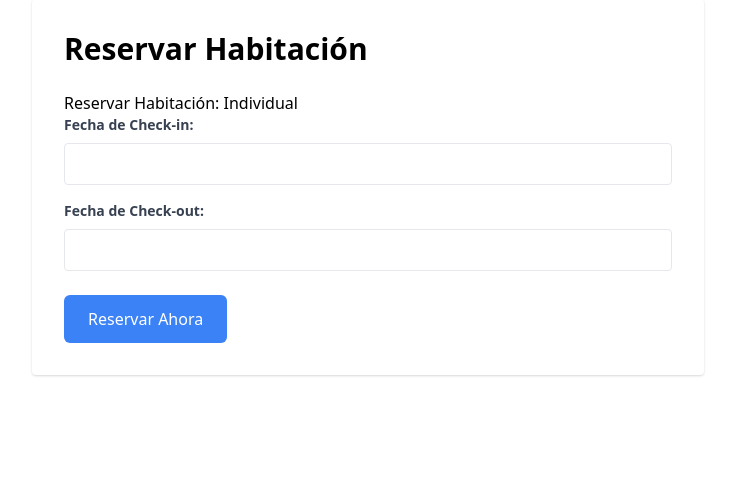
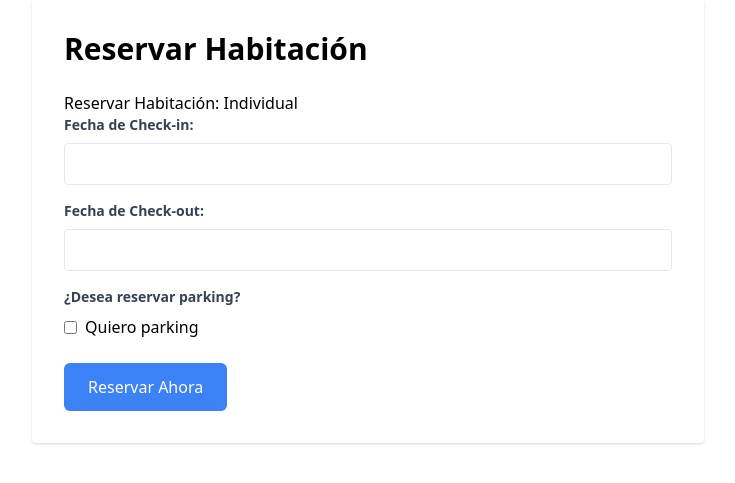
Before and after one commit to PabloAndericaTorrado/HotelPerikero-Laravel, a Laravel app: page /reservas/create/1 in a window 1280 px wide. Shown: the part 161-644 px from the top of the page, without its empty margins (272-1007 px from the left). Run offline with Laravel 10, Linux system fonts and the light colour scheme; data comes from the database, SQL or seed files in the repository; some libraries are stand-ins or nearby versions.

Commit message:
Quilombo Parking con blade

```diff
--- a/app/Http/Controllers/ReservaController.php
+++ b/app/Http/Controllers/ReservaController.php
@@ -73,13 +73,13 @@ class ReservaController extends Controller
         ]);
 
         $reserva->precio_total = $reserva->calculateTotalPrice();
-        $reservaParking = new Parking();
-        $reservaParking->reserva_id = $reserva->id;
-        $reservaParking->fecha_inicio = $reserva->check_in;
-        $reservaParking->fecha_fin = $reserva->check_out;
-        $reservaParking->disponibilidad = 'ocupada';
-        $reserva->save();
-
+        $parking = new Parking([
+            'matricula' => $request->input('matricula'),
+            'fecha_inicio' => now(),
+            'fecha_fin' => now(),
+            'disponibilidad' => true,
+        ]);
+        $reserva->parkingReserva()->save($parking);
         return redirect()->route('reservas.show', $reserva->id)->with('success', 'Reserva creada con éxito');    }
 
 // Función para verificar la disponibilidad de la habitación
--- a/resources/views/reservas/create.blade.php
+++ b/resources/views/reservas/create.blade.php
@@ -30,11 +30,25 @@
                     <input type="text" name="check_out" id="check_out" class="w-full border p-2 rounded" data-input>
                 </div>
 
+                <div class="mb-4">
+                    <label class="block text-gray-700 text-sm font-bold mb-2">¿Desea reservar parking?</label>
+                    <div class="flex items-center">
+                        <input type="checkbox" name="reservar_parking" id="reservar_parking" class="mr-2">
+                        <label for="reservar_parking">Quiero parking</label>
+                    </div>
+                </div>
+
+                <div id="campoMatricula" class="mb-4 hidden">
+                    <label for="matricula" class="block text-gray-700 text-sm font-bold mb-2">Matrícula del coche:</label>
+                    <input type="text" name="matricula" id="matricula" class="w-full border p-2 rounded">
+                </div>
+
                 <div class="mt-6">
                     <button type="submit" class="bg-blue-500 text-white px-6 py-3 rounded-md hover:bg-blue-700">
                         Reservar Ahora
                     </button>
                 </div>
+
             </form>
         </div>
     </div>
@@ -76,5 +90,12 @@
                 disable: disableDates,
             });
         });
+
+        const checkboxReservarParking = document.getElementById('reservar_parking');
+        const campoMatricula = document.getElementById('campoMatricula');
+
+        checkboxReservarParking.addEventListener('change', function () {
+            campoMatricula.classList.toggle('hidden', !checkboxReservarParking.checked);
+        });
     </script>
 @endsection
```
